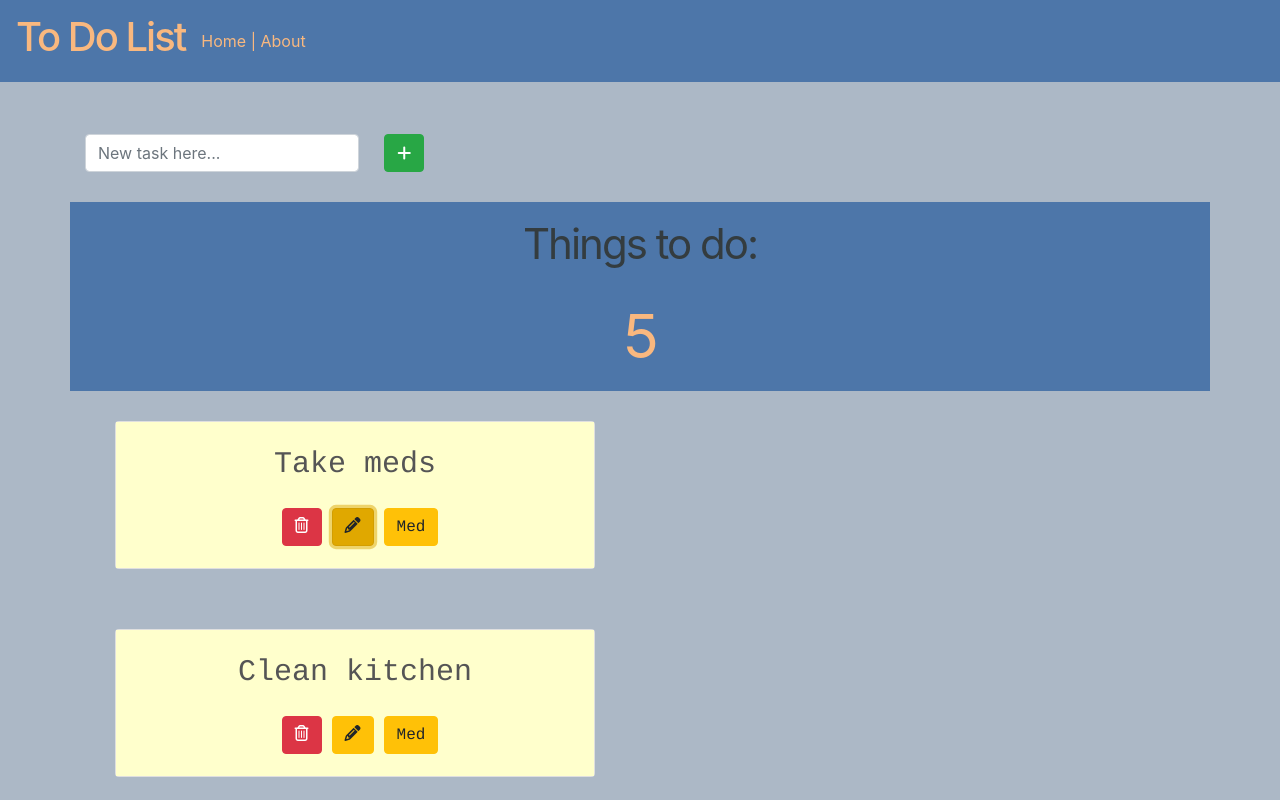
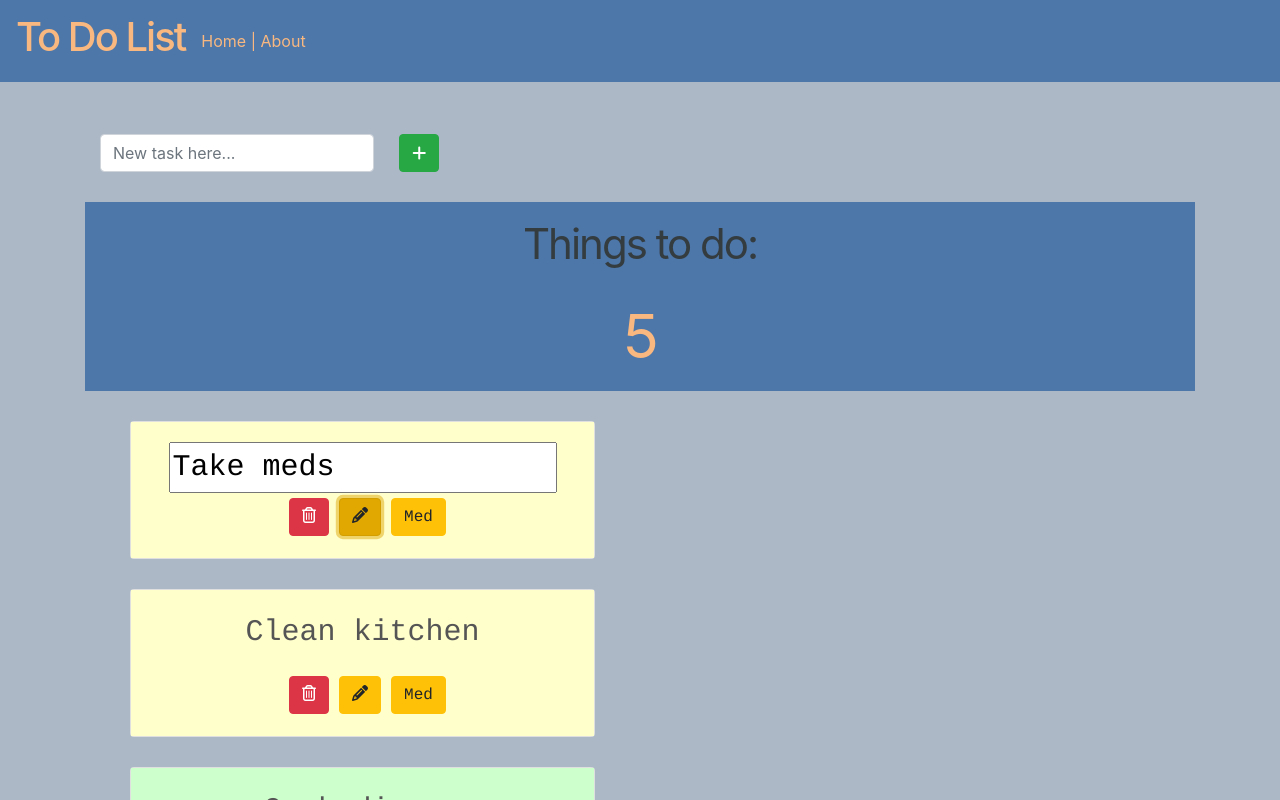
Before and after one commit to dorarad17/todo-app-frontend, a React (Create React App) app: page / in a window 1280 px wide. Both pictures are taken after a click on the button 352 px from the left and 526 px from the top of the page. Shown: the top 800 px of the page. Built offline with nearby package versions, Linux system fonts and the light colour scheme.

Commit message:
enabled in line editing

```diff
--- a/src/App.js
+++ b/src/App.js
@@ -90,24 +90,26 @@ class App extends React.Component {
 		});
 	};
 
-	editTask = (taskId) => {
+	editTask = (taskId, description) => {
 		// find task which needs to be updated
-		const tasks = this.state.tasks;
+		const tasks = [...this.state.tasks]; // = [...] spread syntax
 		for (let i = 0; i < tasks.length; i++) {
 			const task = tasks[i];
 
 			if (task.id === taskId) {
-				alert(`edit ${task.id}`);
+				task.description = description;
 			}
 		}
-
 		// update state
+		this.setState({
+			tasks: tasks
+		});
 	};
 
 	render() {
 		return (
 			<Router>
-				<div>
+				<div className="container">
 					<Title />
 					<Background />
 					<Nav />
--- a/src/components/Task.js
+++ b/src/components/Task.js
@@ -1,12 +1,24 @@
 import React from "react";
 
 class Task extends React.Component {
+	state = {
+		isEditing: false,
+		description: this.props.item.description
+	};
+
 	deleteClicked = () => {
 		this.props.deleteTaskNotify(this.props.item.id);
 	};
 
 	editClicked = () => {
-		this.props.editTaskNotify(this.props.item.id);
+		this.setState({
+			isEditing: !this.state.isEditing
+		});
+		this.props.editTaskNotify(this.props.item.id, this.state.description);
+	};
+
+	handleChange = (event) => {
+		this.setState({ description: event.target.value });
 	};
 
 	priorityClicked = () => {
@@ -42,13 +54,20 @@ class Task extends React.Component {
 		}
 
 		return (
-			<div className="container">
-				<div className="row">
 			<div className="col-lg-6">
 				<div className="card text-center item">
 					<div style={this.getStyle()}>
 						<div className="card-body">
+							{this.state.isEditing ? (
+								<form onSubmit={this.editClicked}>
+									<input
+										defaultValue={this.state.description}
+										onChange={this.handleChange}
+									/>
+								</form>
+							) : (
 								<p className="card-text">{this.props.item.description}</p>
+							)}
 							<p className="card-text">
 								<small class="text-muted">
 									<button
@@ -78,8 +97,6 @@ class Task extends React.Component {
 					</div>
 				</div>
 			</div>
-				</div>
-			</div>
 		);
 	}
 }
```
Lines whose indentation alone changed are shown as unchanged.
